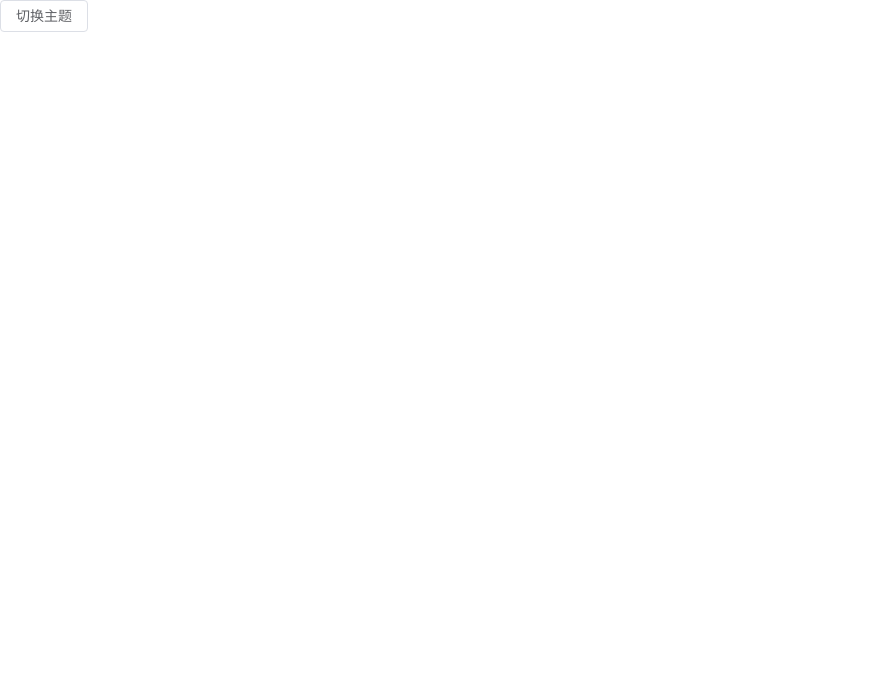
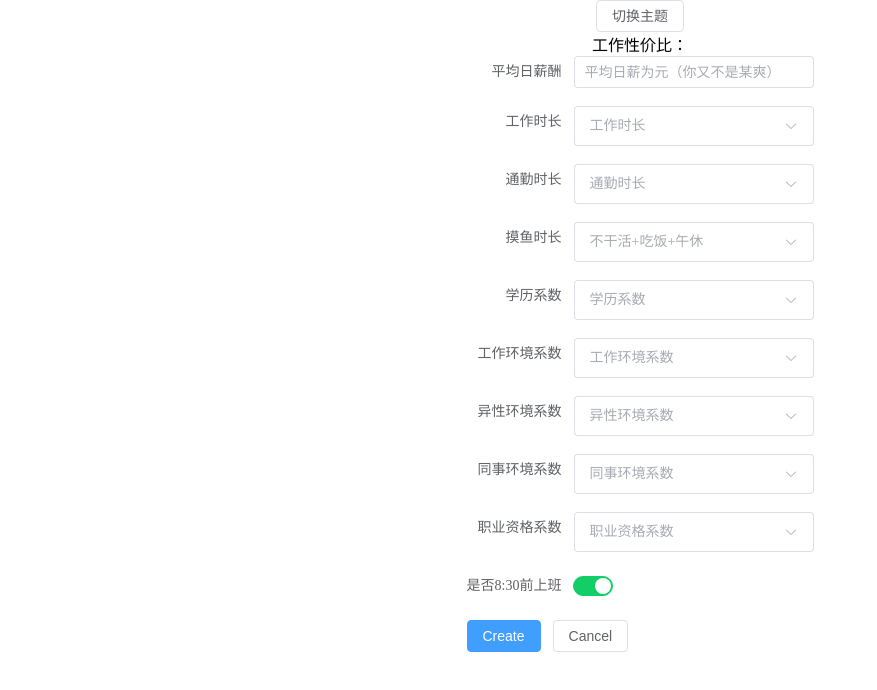
Before and after one commit to zbp-0000/WorkJudge, a Vue app: page / in a window 1280 px wide. Shown: the top 690 px of the page, without its empty margins (0-877 px from the left). Built offline with nearby package versions, Linux system fonts and the light colour scheme.

Commit message:
feat: 表单初始化

```diff
--- a/src/App.vue
+++ b/src/App.vue
@@ -1,16 +1,80 @@
-<script setup lang="ts">
-import { useDark, useToggle } from '@vueuse/core'
-
-const isDark = useDark()
-const toggleDark = useToggle(isDark)
-</script>
-
 <template>
   <div class="container">
     <div class="head">
       <el-button @click="toggleDark()">切换主题</el-button>
     </div>
+
+    <div class="xx">工作性价比：</div>
+
+    <el-form :model="formValue" label-width="auto" style="max-width: 600px" ref="formRef">
+      <template v-for="item in formData">
+        <template v-if="item.type === 'input'">
+          <el-form-item :label="item.label">
+            <el-input v-model="formValue[item.key]" :placeholder="item.placeholder" />
+          </el-form-item>
+        </template>
+        <template v-if="item.type === 'select'">
+          <el-form-item :label="item.label">
+            <el-select
+              v-model="formValue[item.key]"
+              :placeholder="item.placeholder"
+              size="large"
+              style="width: 240px"
+            >
+              <el-option
+                v-for="option in item.options"
+                :key="option.value"
+                :label="option.label"
+                :value="option.value"
+              />
+            </el-select>
+          </el-form-item>
+        </template>
+        <template v-if="item.type === 'switch'">
+          <el-form-item :label="item.label">
+            <el-switch
+              v-model="formValue[item.key]"
+              class="ml-2"
+              style="--el-switch-on-color: #13ce66; --el-switch-off-color: #ff4949"
+            />
+          </el-form-item>
+        </template>
+      </template>
+      <el-form-item>
+        <el-button type="primary" @click="onSubmit">Create</el-button>
+        <el-button @click="resetForm(formRef)">Cancel</el-button>
+      </el-form-item>
+    </el-form>
   </div>
 </template>
 
-<style scoped lang="scss"></style>
+<script setup lang="ts">
+import { ref } from 'vue'
+import { useDark, useToggle } from '@vueuse/core'
+import { useFormData } from './useFormData'
+import { data } from './config'
+import type { FormInstance } from 'element-plus'
+
+const isDark = useDark()
+const toggleDark = useToggle(isDark)
+
+const formRef = ref<FormInstance>()
+
+const { formData, formValue, submitHandler }: any = useFormData(data)
+const onSubmit = () => {
+  const value = submitHandler()
+  console.log('submit', value)
+}
+const resetForm = (formEl: FormInstance | undefined) => {
+  if (!formEl) return
+  formEl.resetFields()
+}
+</script>
+
+<style scoped lang="scss">
+.container {
+  display: flex;
+  flex-direction: column;
+  align-items: center;
+}
+</style>
--- /dev/null
+++ b/src/config.ts
@@ -0,0 +1,273 @@
+export type dataType = {
+  key: string
+  label: string
+  type: 'input' | 'select' | 'switch'
+  placeholder: string
+  value: string
+  options?: Array<{ label: string; value: string | number }>
+}
+
+const hourData = [
+  {
+    label: '1小时',
+    value: '1'
+  },
+  {
+    label: '2小时',
+    value: '2'
+  },
+  {
+    label: '3小时',
+    value: '3'
+  },
+  {
+    label: '4小时',
+    value: '4'
+  },
+  {
+    label: '5小时',
+    value: '5'
+  },
+  {
+    label: '6小时',
+    value: '6'
+  },
+  {
+    label: '7小时',
+    value: '7'
+  },
+  {
+    label: '8小时',
+    value: '8'
+  },
+  {
+    label: '9小时',
+    value: '9'
+  },
+  {
+    label: '10小时',
+    value: '10'
+  },
+  {
+    label: '11小时',
+    value: '11'
+  },
+  {
+    label: '12小时',
+    value: '12'
+  },
+  {
+    label: '13小时',
+    value: '13'
+  },
+  {
+    label: '14小时',
+    value: '14'
+  },
+  {
+    label: '15小时',
+    value: '15'
+  },
+  {
+    label: '16小时',
+    value: '16'
+  },
+  {
+    label: '17小时',
+    value: '17'
+  },
+  {
+    label: '18小时',
+    value: '18'
+  },
+  {
+    label: '19小时',
+    value: '19'
+  },
+  {
+    label: '20小时',
+    value: '20'
+  },
+  {
+    label: '21小时',
+    value: '21'
+  },
+  {
+    label: '22小时',
+    value: '22'
+  },
+  {
+    label: '23小时',
+    value: '23'
+  },
+  {
+    label: '24小时',
+    value: '24'
+  }
+]
+
+export const data: dataType[] = [
+  {
+    key: 'dailyWage',
+    label: '平均日薪酬',
+    type: 'input',
+    placeholder: '平均日薪为元（你又不是某爽）',
+    value: ''
+  },
+  {
+    key: 'workingHours',
+    label: '工作时长',
+    type: 'select',
+    placeholder: '工作时长',
+    value: '',
+    options: hourData
+  },
+  {
+    key: 'commuting',
+    label: '通勤时长',
+    type: 'select',
+    placeholder: '通勤时长',
+    value: '',
+    options: hourData
+  },
+  {
+    key: 'slackOff',
+    label: '摸鱼时长',
+    type: 'select',
+    placeholder: '不干活+吃饭+午休',
+    value: '',
+    options: hourData
+  },
+  {
+    key: 'education',
+    label: '学历系数',
+    type: 'select',
+    placeholder: '学历系数',
+    value: '',
+    options: [
+      {
+        label: '专科及以下',
+        value: 0.8
+      },
+      {
+        label: '普通本科',
+        value: 1.2
+      },
+      {
+        label: '普通硕士',
+        value: 1.4
+      },
+      {
+        label: '高级硕士',
+        value: 1.6
+      },
+      {
+        label: '普通博士',
+        value: 1.8
+      },
+      {
+        label: '高级博士',
+        value: 2.0
+      }
+    ]
+  },
+  {
+    key: 'surroundings',
+    label: '工作环境系数',
+    type: 'select',
+    placeholder: '工作环境系数',
+    value: '',
+    options: [
+      {
+        label: '偏僻地区',
+        value: 0.8
+      },
+      {
+        label: '工厂户外',
+        value: 0.9
+      },
+      {
+        label: '普通',
+        value: 1.0
+      },
+      {
+        label: '体制内',
+        value: 1.1
+      }
+    ]
+  },
+  {
+    key: 'isomerism',
+    label: '异性环境系数',
+    type: 'select',
+    placeholder: '异性环境系数',
+    value: '',
+    options: [
+      {
+        label: '没有',
+        value: 0.9
+      },
+      {
+        label: '不多不少',
+        value: 1.0
+      },
+      {
+        label: '很多',
+        value: 1.1
+      }
+    ]
+  },
+  {
+    key: 'simulRelation',
+    label: '同事环境系数',
+    type: 'select',
+    placeholder: '同事环境系数',
+    value: '',
+    options: [
+      {
+        label: 'SB很多',
+        value: 0.95
+      },
+      {
+        label: '普通很多',
+        value: 1.0
+      },
+      {
+        label: '优秀很多',
+        value: 1.05
+      }
+    ]
+  },
+  {
+    key: 'certificate',
+    label: '职业资格系数',
+    type: 'select',
+    placeholder: '职业资格系数',
+    value: '',
+    options: [
+      {
+        label: '无要求、二级',
+        value: 1
+      },
+      {
+        label: '建造造假监理',
+        value: 1.05
+      },
+      {
+        label: '建筑岩土结构',
+        value: 1.1
+      },
+      {
+        label: '主任医师、教授',
+        value: 1.15
+      }
+    ]
+  },
+  {
+    key: 'beOnDuty',
+    label: '是否8:30前上班',
+    type: 'switch',
+    placeholder: '是否8:30前上班',
+    value: ''
+  }
+]
--- a/src/main.ts
+++ b/src/main.ts
@@ -8,5 +8,5 @@ import App from './App.vue'
 
 const app = createApp(App)
 
-app.use(ElementPlus, { size: 'small', zIndex: 3000 })
+app.use(ElementPlus, { size: 'default', zIndex: 3000 })
 app.mount('#app')
--- /dev/null
+++ b/src/useFormData.ts
@@ -0,0 +1,32 @@
+import { reactive } from 'vue'
+import type { dataType } from './config'
+
+export function useFormData(data: dataType[]): Object {
+  const formData: dataType[] = reactive([])
+  const formValue: any = reactive({})
+  data.forEach((item) => formData.push(item))
+  data.forEach((item) => (formValue[item.key] = item.value))
+
+  const submitHandler = () => {
+    console.log(formValue)
+    const {
+      dailyWage,
+      workingHours,
+      commuting,
+      slackOff,
+      education,
+      surroundings,
+      isomerism,
+      simulRelation
+    } = formValue
+    const value =
+      (dailyWage * (1 * surroundings * isomerism * simulRelation)) /
+      (35 * (workingHours + commuting - 0.5 * slackOff) * education)
+    return value
+  }
+  return {
+    formData,
+    formValue,
+    submitHandler
+  }
+}
```
